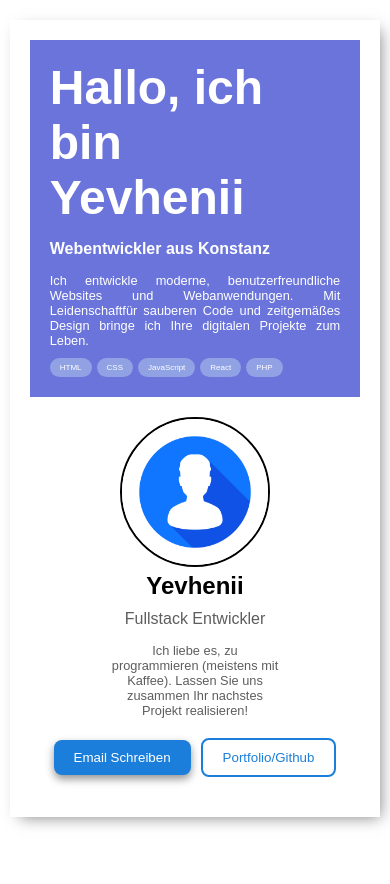
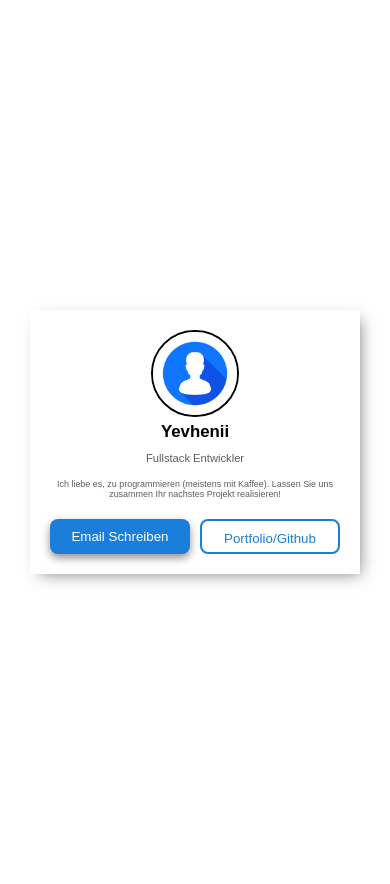
Before and after one commit to Yevhenii-SH7/Kurs_FullStack_DBEA, a PHP site: page / in a window 390 px wide. Before the commit the page ends 827 px from the top, so only its background shows below. Run offline with PHP 8.4, Linux system fonts and the light colour scheme.

Commit message:
add responsive design

```diff
--- a/VisitenkarteCSS/index.html
+++ b/VisitenkarteCSS/index.html
@@ -26,18 +26,21 @@
                 <div class="skill">PHP</div>
             </div>
         </div>
+        <div id="contact">
+
             <div id="card">
                 <img src="./img/307ce493-b254-4b2d-8ba4-d12c080d6651.jpg" alt="Yevhenii's Avatar">
                 <h2>Yevhenii</h2>
                 <p class="job-title">Fullstack Entwickler</p>
-            <p class="bio">Ich liebe es, zu programmieren (meistens mit Kaffee). Lassen Sie uns zusammen Ihr nachstes
+                <p class="bio">Ich liebe es, zu programmieren (meistens mit Kaffee). Lassen Sie uns zusammen Ihr
+                    nachstes
                     Projekt realisieren!</p>
                 <div class="contact-buttons">
                     <button id="email-button">Email Schreiben</button>
                     <button id="portfolio-button">Portfolio/Github</button>
                 </div>
             </div>
-
+        </div>
     </main>
 </body>
 
--- a/VisitenkarteCSS/responsive.css
+++ b/VisitenkarteCSS/responsive.css
@@ -6,7 +6,9 @@
     }
 
     body {
-        height: auto;
+        min-height: 100vh;
+        box-shadow: none;
+        font-size: 0.7em;
     }
 
     .main {
@@ -17,11 +19,34 @@
         padding: 20px;
     }
 
-    #about,
+    #about {
+        display: none;
+    }
+
     #card {
         width: 100%;
+        padding: 20px;
+    }
+
+    #contact {
+        width: 100%;
+        box-shadow: 5px 5px 15px -5px rgba(0, 0, 0, 0.5);
+    }
+
+    .bio {
+        width: 100%;
+        text-align: center;
+        font-size: 0.8em;
+        margin-bottom: 20px;
+        color: #5D5D5D;
+    }
+    img {
+        width: 30%;
         height: auto;
-        padding: 20px;
-        box-sizing: border-box;
     }
 }
+
+    button {
+        width: 140px;
+        height: 35px;
+    }
```
Also changed, not shown: 1 other file. Lines whose indentation alone changed are shown as unchanged.
